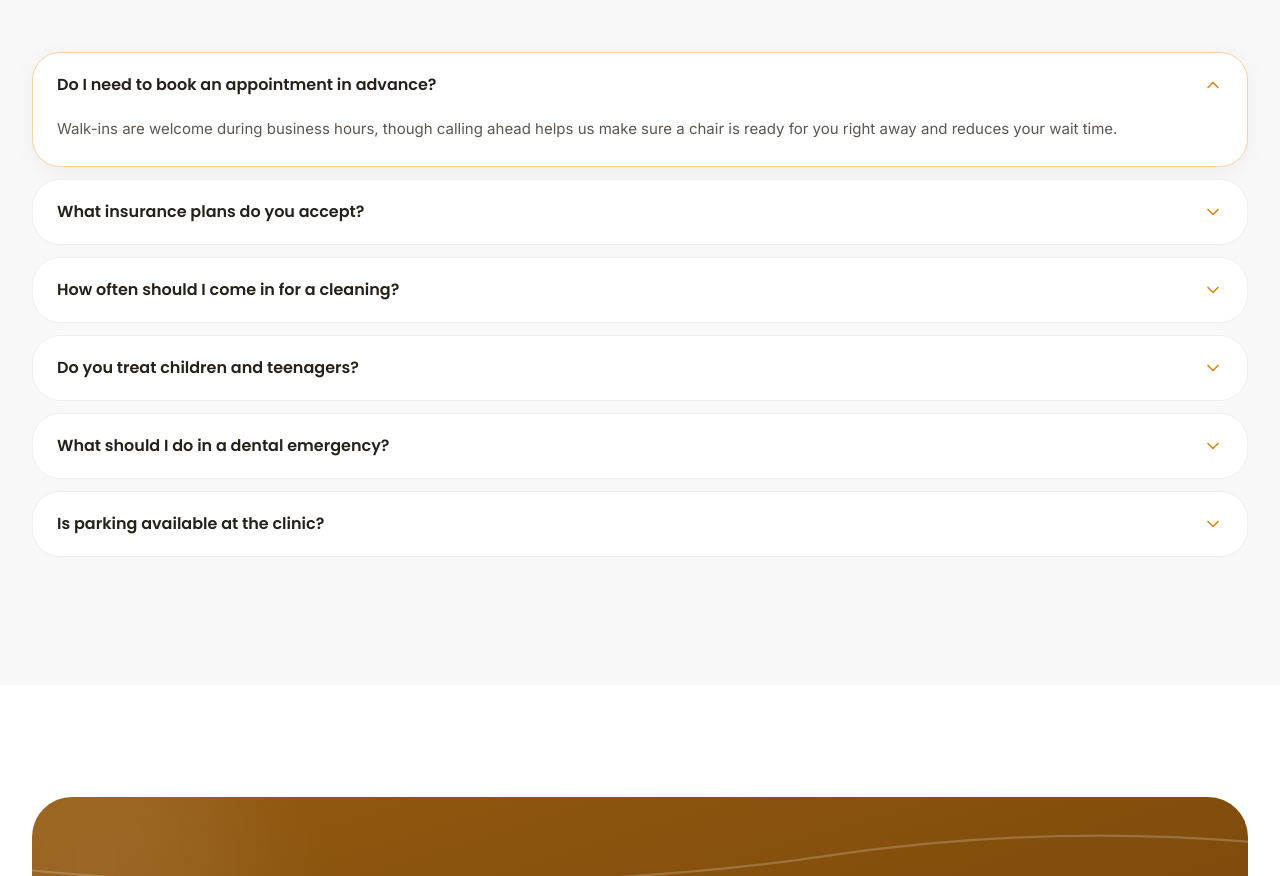
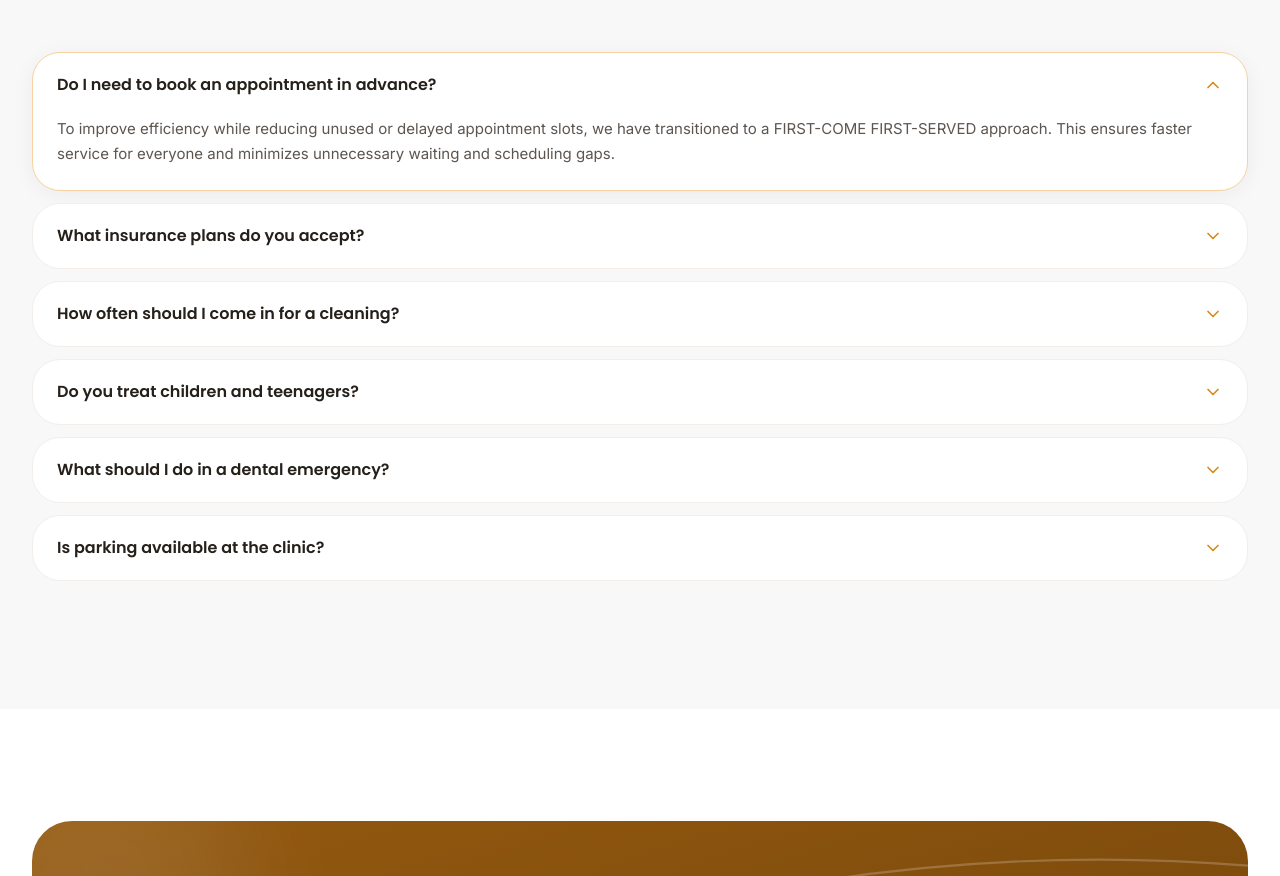
Before and after one commit to a1ear/Arches-Dental-Clinic, a React (Vite) app in the folder arches-dental-clinic/: page / in a window 1280 px wide. Shown: the part 6803-7679 px from the top of the page. Built offline with nearby package versions, Linux system fonts and the light colour scheme.

Commit message:
Update FAQ.jsx

```diff
--- a/arches-dental-clinic/src/components/FAQ.jsx
+++ b/arches-dental-clinic/src/components/FAQ.jsx
@@ -4,7 +4,7 @@ import { ChevronDown } from 'lucide-react'
 const faqs = [
   {
     q: 'Do I need to book an appointment in advance?',
-    a: 'Walk-ins are welcome during business hours, though calling ahead helps us make sure a chair is ready for you right away and reduces your wait time.',
+    a: 'To improve efficiency while reducing unused or delayed appointment slots, we have transitioned to a FIRST-COME FIRST-SERVED approach. This ensures faster service for everyone and minimizes unnecessary waiting and scheduling gaps.',
   },
   {
     q: 'What insurance plans do you accept?',
```
